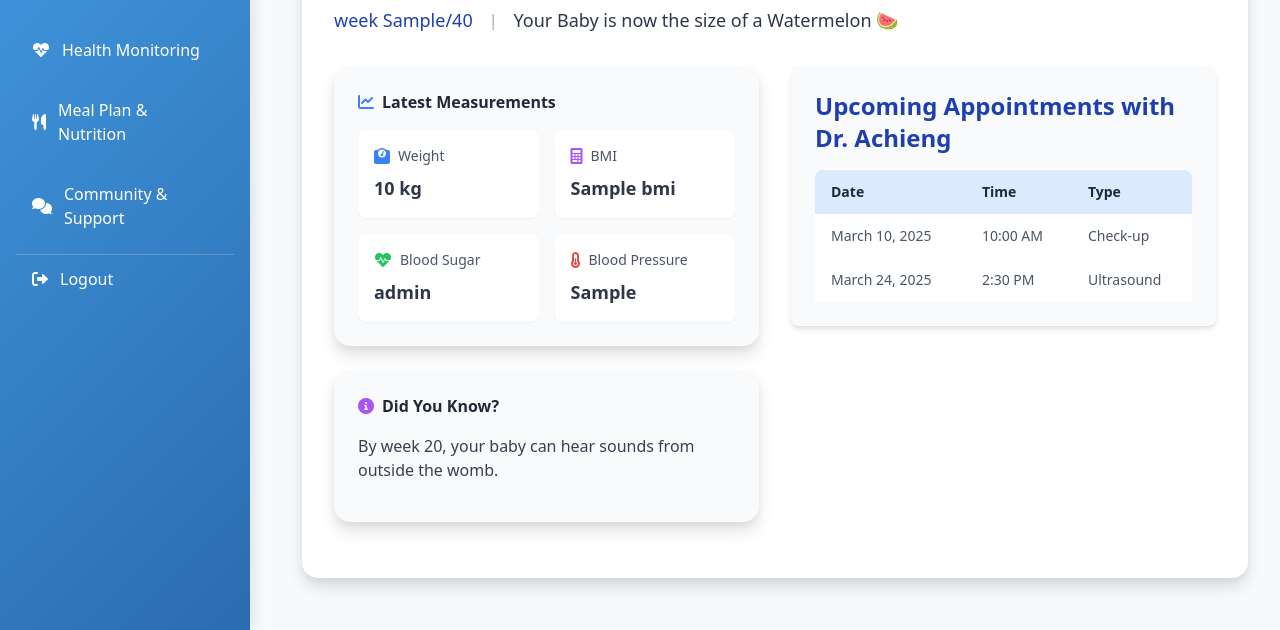
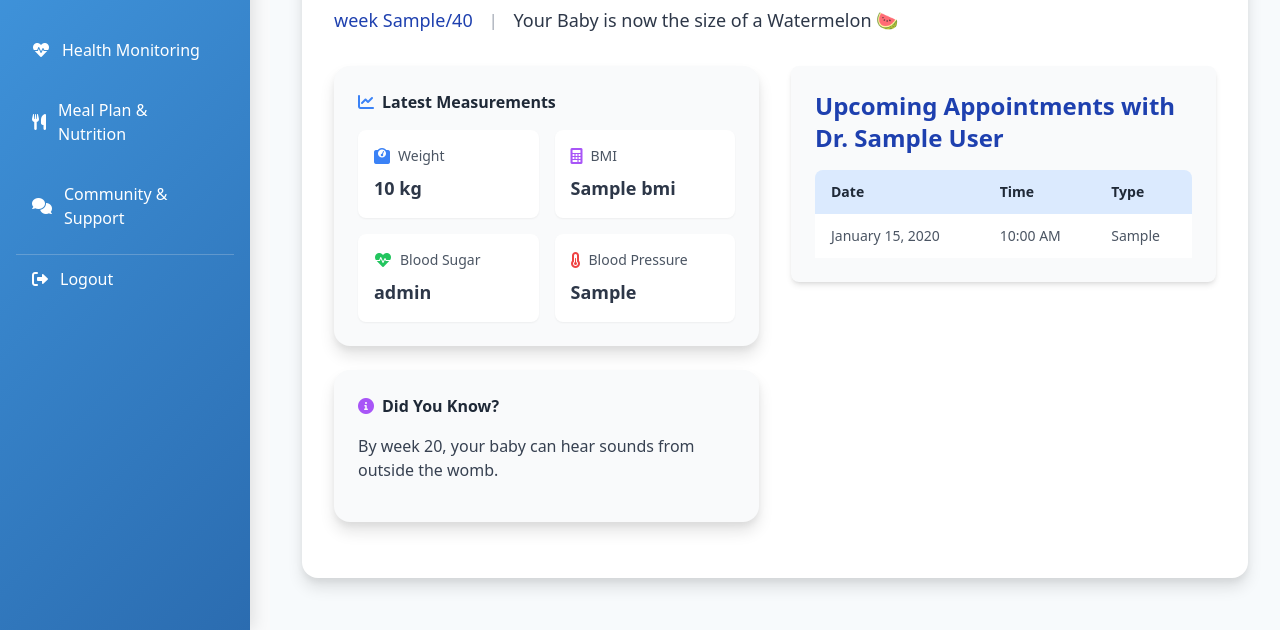
Before and after one commit to itssensei001/LINDA-MAMA-FINAL, a Python web app: template templates/mother/mother_dashboard.html in a window 1280 px wide. Shown: the part 170-800 px from the top of the page. Run offline with Jinja, Linux system fonts and the light colour scheme; the template is opened without the code that fills it: most values are stand-ins (such as "Sample title", 1, 10 or a date in 2020); some libraries are stand-ins or nearby versions.

Commit message:
Add files via upload

```diff
--- a/templates/mother/mother_dashboard.html
+++ b/templates/mother/mother_dashboard.html
@@ -236,7 +236,8 @@
     <!-- Main Content -->
     <main class="main-content">
         <!-- Hidden div to store guardian requests data -->
-        <div id="guardian-requests-data" style="display: none;" data-requests='{{ guardian_requests|tojson|safe if guardian_requests else "[]" }}'></div>
+        <div id="guardian-requests-data" style="display: none;"
+            data-requests='{{ guardian_requests|tojson|safe if guardian_requests else "[]" }}'></div>
 
         <div class="mb-8 flex justify-between items-center">
             <h1 class="text-3xl font-bold text-gray-800 gradient-text">
@@ -256,33 +257,18 @@
                         Hello {{ current_user.full_name }}, here's what's new with your pregnancy journey...
                     </p>
                     <div class="mt-4 flex items-center">
-                        <p class="text-lg font-medium text-blue-800 gradient-text">week {{ mother_profile.current_week }}/40</p>
+                        <p class="text-lg font-medium text-blue-800 gradient-text">week {{ mother_profile.current_week
+                            }}/40</p>
                         <span class="mx-4 text-gray-400">|</span>
                         <span class="text-lg flex items-center">
                             Your Baby is now the size of a
                             {% if mother_profile.current_week %}
-                                {% if mother_profile.current_week <= 8 %}
-                                    Grape 🍇
-                                {% elif mother_profile.current_week <= 12 %}
-                                    Lime 🍋
-                                {% elif mother_profile.current_week <= 16 %}
-                                    Avocado 🥑
-                                {% elif mother_profile.current_week <= 20 %}
-                                    Banana 🍌
-                                {% elif mother_profile.current_week <= 24 %}
-                                    Mango 🥭
-                                {% elif mother_profile.current_week <= 28 %}
-                                    Eggplant 🍆
-                                {% elif mother_profile.current_week <= 32 %}
-                                    Pineapple 🍍
-                                {% elif mother_profile.current_week <= 36 %}
-                                    Honeydew 🍈
-                                {% else %}
-                                    Watermelon 🍉
-                                {% endif %}
-                            {% else %}
-                                Unknown
-                            {% endif %}
+                            {% if mother_profile.current_week <= 8 %} Grape 🍇 {% elif mother_profile.current_week <=12
+                                %} Lime 🍋 {% elif mother_profile.current_week <=16 %} Avocado 🥑 {% elif
+                                mother_profile.current_week <=20 %} Banana 🍌 {% elif mother_profile.current_week <=24
+                                %} Mango 🥭 {% elif mother_profile.current_week <=28 %} Eggplant 🍆 {% elif
+                                mother_profile.current_week <=32 %} Pineapple 🍍 {% elif mother_profile.current_week
+                                <=36 %} Honeydew 🍈 {% else %} Watermelon 🍉 {% endif %} {% else %} Unknown {% endif %}
                                 </span>
                     </div>
                 </div>
@@ -346,12 +332,17 @@
 
                     <!-- Right Column -->
                     <div>
-                        <!-- Appointments -->
                         <div class="row">
                             <div class="appointments-container">
                                 <div class="floating-card p-6 bg-gray-50 shadow-md rounded-lg">
-                                    <h3 class="text-2xl font-semibold text-blue-800 mb-4">Upcoming Appointments with Dr.
-                                        Achieng</h3>
+                                    <h3 class="text-2xl font-semibold text-blue-800 mb-4">
+                                        Upcoming Appointments
+                                        {% if doctor_details %}
+                                        with Dr. {{ doctor_details.full_name }}
+                                        {% else %}
+                                        {% endif %}
+                                    </h3>
+                                    {% if appointments %}
                                     <table class="table-auto w-full text-sm text-left text-gray-600">
                                         <thead>
                                             <tr class="bg-blue-100 text-gray-800">
@@ -361,18 +352,18 @@
                                             </tr>
                                         </thead>
                                         <tbody>
+                                            {% for appointment in appointments %}
                                             <tr class="bg-white hover:bg-blue-50">
-                                                <td class="px-4 py-3">March 10, 2025</td>
-                                                <td class="px-4 py-3">10:00 AM</td>
-                                                <td class="px-4 py-3">Check-up</td>
+                                                <td class="px-4 py-3">{{ appointment.date.strftime('%B %d, %Y') }}</td>
+                                                <td class="px-4 py-3">{{ appointment.time.strftime('%I:%M %p') }}</td>
+                                                <td class="px-4 py-3">{{ appointment.appointment_type | default('Check-up') }}</td>
                                             </tr>
-                                            <tr class="bg-white hover:bg-blue-50">
-                                                <td class="px-4 py-3">March 24, 2025</td>
-                                                <td class="px-4 py-3">2:30 PM</td>
-                                                <td class="px-4 py-3">Ultrasound</td>
-                                            </tr>
+                                            {% endfor %}
                                         </tbody>
                                     </table>
+                                    {% else %}
+                                    <p class="text-gray-500 text-center py-4">No upcoming appointments scheduled.</p>
+                                    {% endif %}
                                 </div>
                             </div>
                         </div>
@@ -521,7 +512,7 @@
         }
 
         // Initialize when the document is loaded
-        document.addEventListener('DOMContentLoaded', function() {
+        document.addEventListener('DOMContentLoaded', function () {
             // Load notifications (which now includes guardian requests)
             fetchNotifications();
 
```
Lines whose indentation alone changed are shown as unchanged.
